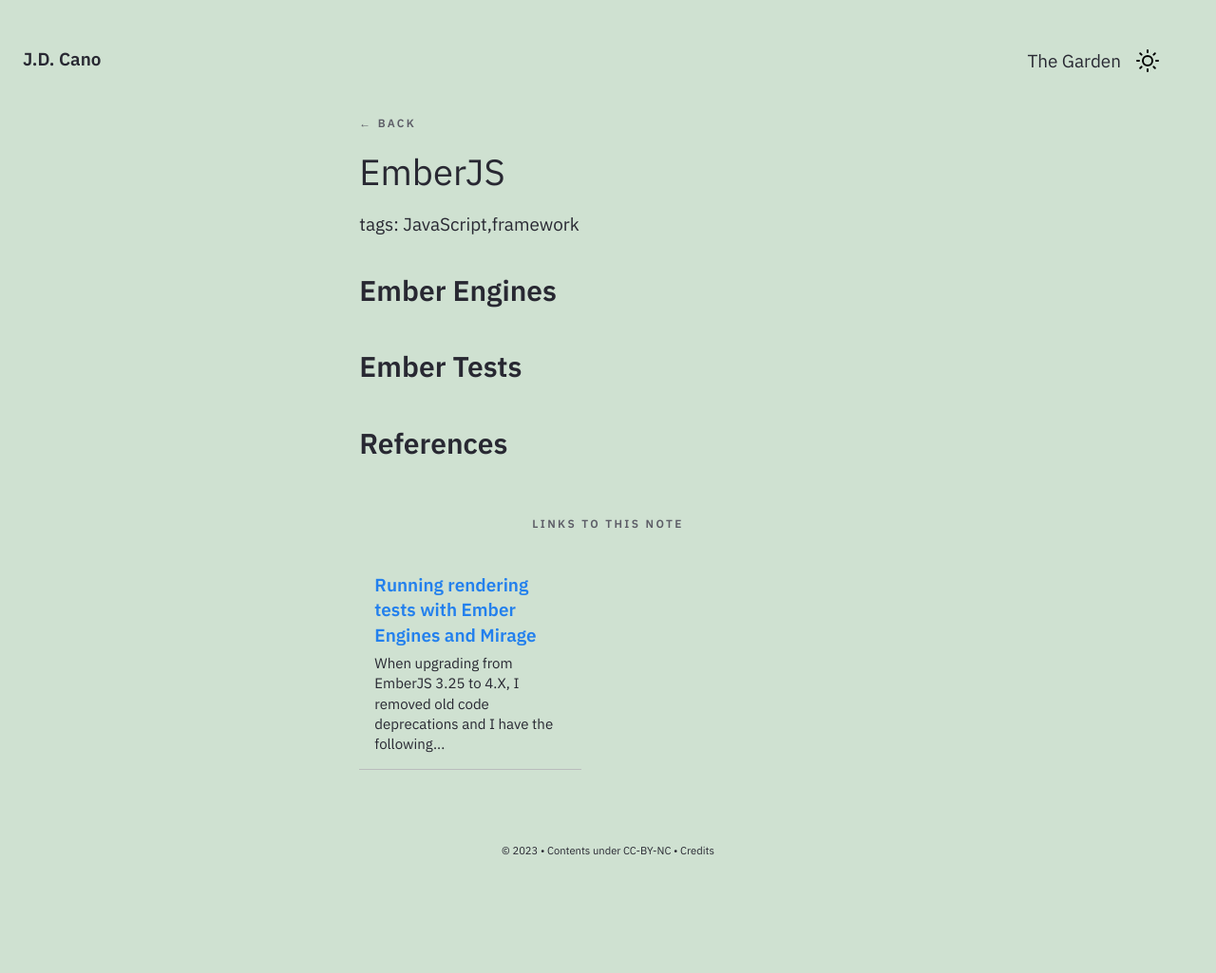
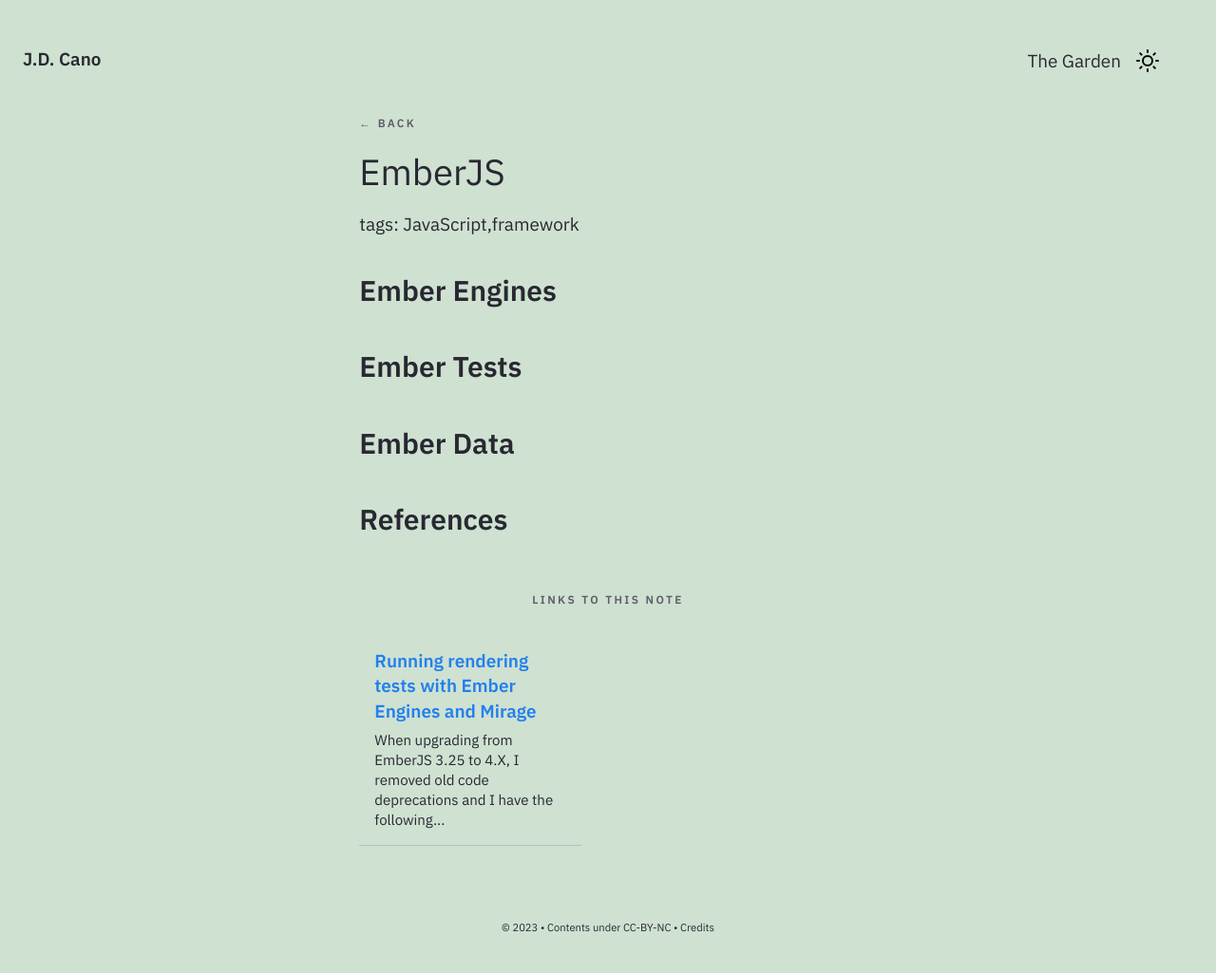
Before and after one commit to Gorzas/gorzas.github.io, a Jekyll site: the page built from _notes/Public/tech/emberjs.md, in a window 1280 px wide. Shown: the whole page at 95% size. Built offline with Jekyll 4.4.1, drawn with Linux system fonts in a browser that asks for light colours; before the commit the page ends 945 px from its top, so only the background shows below that.

Commit message:
Update emberjs.md

```diff
--- a/_notes/Public/tech/emberjs.md
+++ b/_notes/Public/tech/emberjs.md
@@ -12,6 +12,7 @@ growth: seedlings
 
 ## Ember Tests
 
+## Ember Data
 
 
 ## References
```
